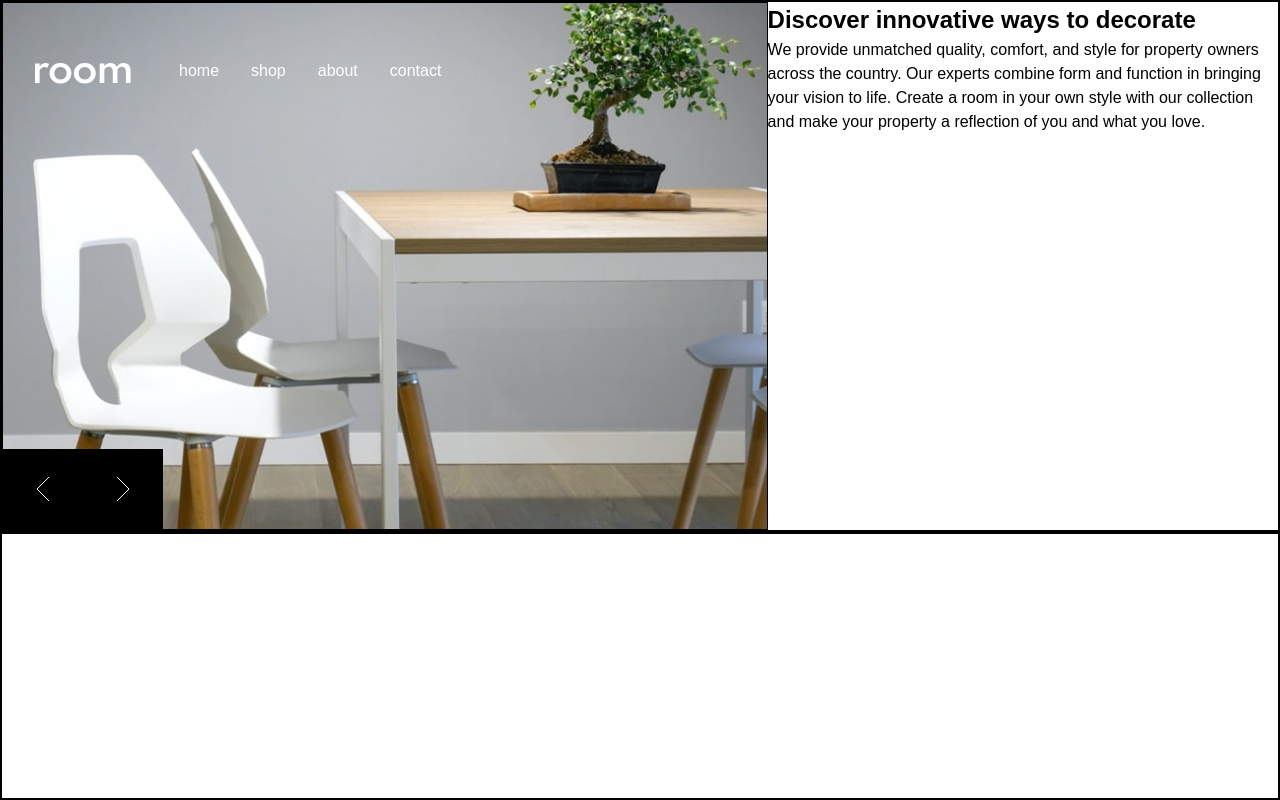
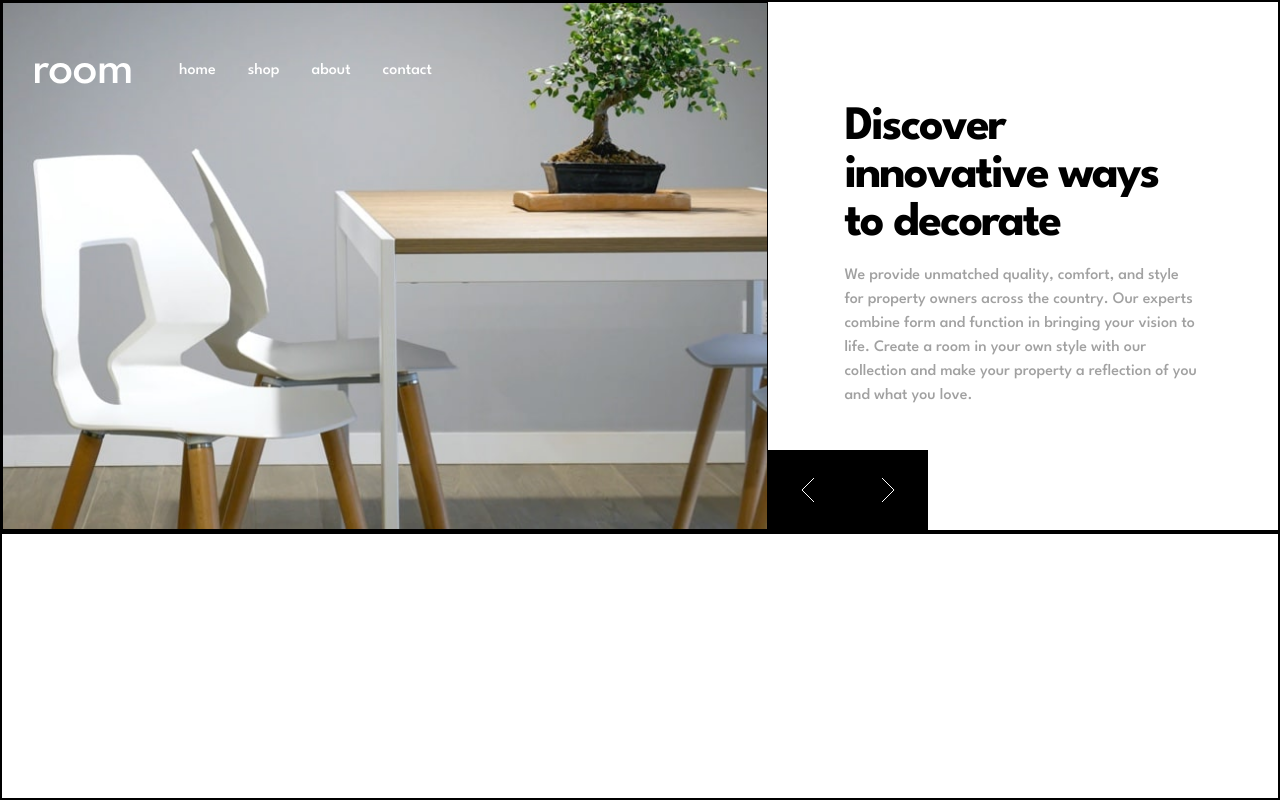
Before and after one commit to MathiasHun1/FEM-room-homepage, a React (Vite) app: page / in a window 1280 px wide. Built offline with nearby package versions, Linux system fonts and the light colour scheme.

Commit message:
inn progress

```diff
--- a/src/components/Interactive/Interactive.jsx
+++ b/src/components/Interactive/Interactive.jsx
@@ -4,6 +4,7 @@ import { useState } from 'react';
 
 import Slider from '../Slider';
 import Navbar from '../Navbar';
+import Stepper from '../Stepper';
 
 const Interactive = () => {
   const [mainSlide, setMainSlide] = useState(0);
@@ -44,8 +45,9 @@ const Interactive = () => {
       </div>
 
       <div className={styles.article_container}>
-        <h1>{currentTitle}</h1>
-        <p>{currentText}</p>
+        <h1 className={styles.title}>{currentTitle}</h1>
+        <p className={styles.text}>{currentText}</p>
+        <Stepper onStepRight={slideRight} onStepLeft={slideLeft} />
       </div>
     </section>
   );
--- a/src/components/Interactive/Interactive.module.scss
+++ b/src/components/Interactive/Interactive.module.scss
@@ -19,4 +19,17 @@
 
 .article_container {
   position: relative;
+  padding-inline: 6vw;
+  padding-top: 8vw;
+
+  .title {
+    font-size: calc(48rem / 16);
+    line-height: 1em;
+    letter-spacing: -2px;
+    margin-bottom: 1rem;
+  }
+
+  .text {
+    color: $clr-DarkGray;
+  }
 }
--- a/src/components/Slider.jsx
+++ b/src/components/Slider.jsx
@@ -2,7 +2,7 @@ import styles from './Slider.module.scss';
 
 import Stepper from './Stepper';
 
-const Slider = ({ currentSlides, direction, slideLeft, slideRight }) => {
+const Slider = ({ currentSlides, direction }) => {
   return (
     <div className={styles.slider}>
       {currentSlides.map((slide) => (
@@ -10,8 +10,6 @@ const Slider = ({ currentSlides, direction, slideLeft, slideRight }) => {
           <img src={slide.urlDesktop} alt="" />
         </picture>
       ))}
-
-      <Stepper onStepRight={slideRight} onStepLeft={slideLeft} />
     </div>
   );
 };
--- a/src/components/Slider.module.scss
+++ b/src/components/Slider.module.scss
@@ -39,7 +39,8 @@
   height: 100%;
   display: flex;
   flex-direction: row;
-  // position: relative;
+  position: relative;
+  overflow: hidden;
 }
 
 .picture {
--- a/src/styles/config/_variables.scss
+++ b/src/styles/config/_variables.scss
@@ -7,7 +7,7 @@ $clr-White: hsl(0, 0%, 100%);
 $clr-Very-Dark-Gray: hsl(0, 0%, 27%);
 
 // Fonts
-$ff-base: 'Spartan', sans-serif;
+$ff-base: 'League Spartan', sans-serif;
 
 @mixin font-base {
   font-family: $ff-base;
```
